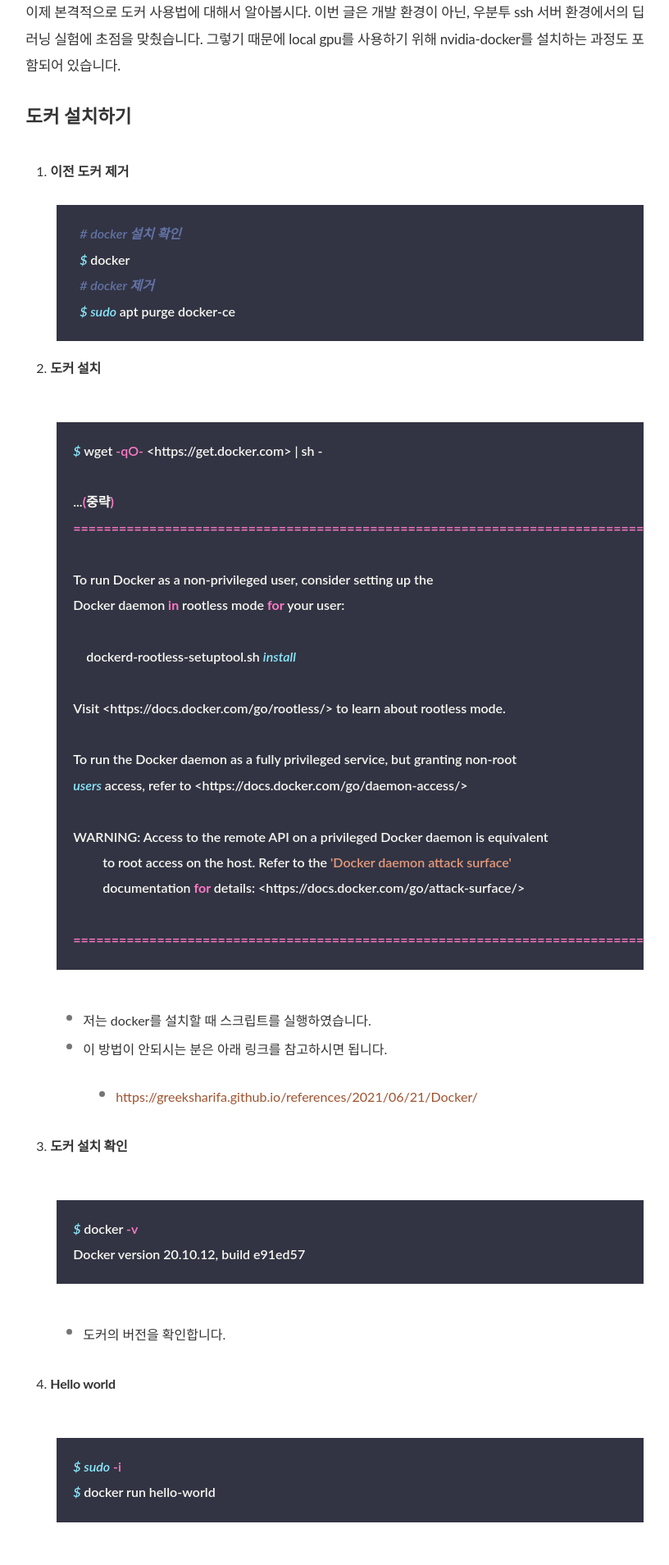
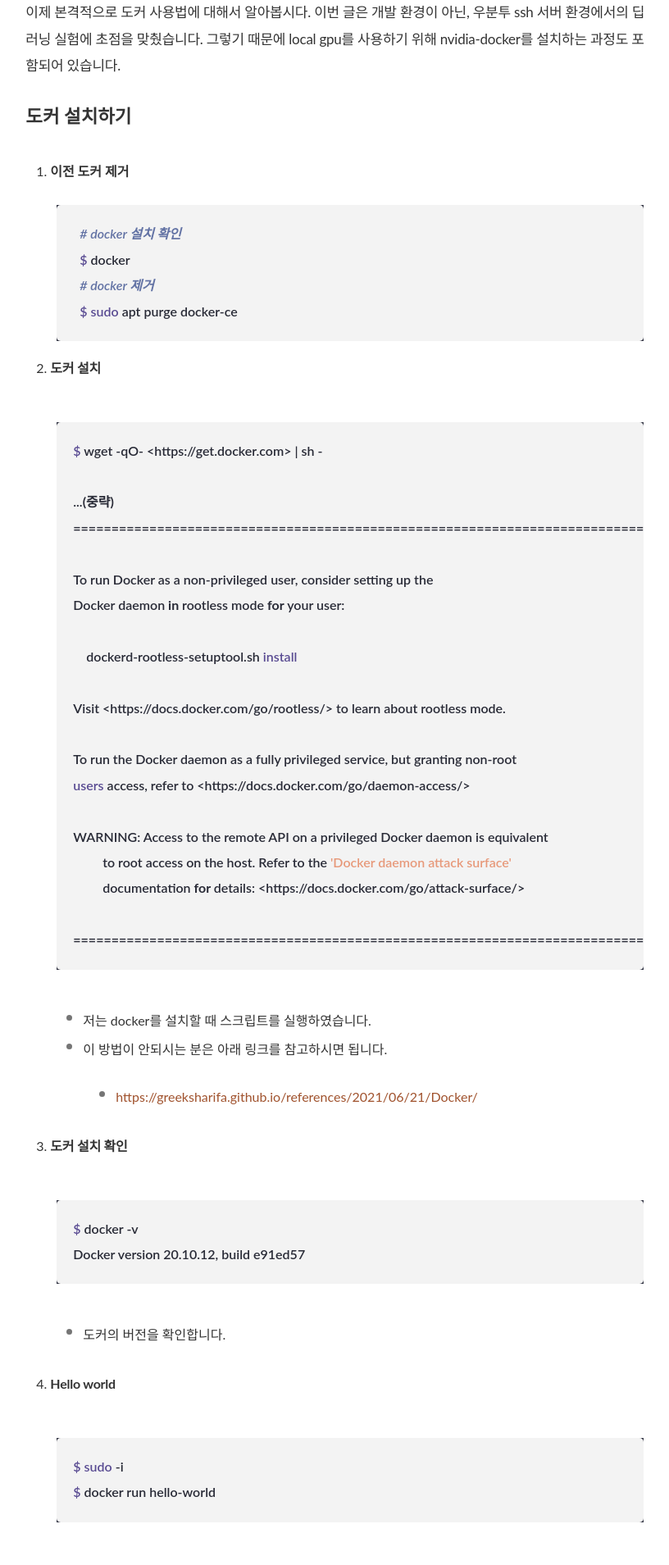
Before and after one commit to PEBpung/PEBpung.github.io, a Jekyll site: the page built from _posts/2022-01-11-Docker-1.md, in a window 1280 px wide. Shown: the part 3714-5623 px from the top of the page at 82% size, without its empty margins (228-1044 px from the left). Built offline with Jekyll 4.4.1, drawn with Linux system fonts in a browser that asks for light colours; nearby versions of some CDN libraries; some web fonts are replaced; comment, search, counter and statistics services are not loaded.

Commit message:
style: code 색상 변경

```diff
--- a/_sass/base/_highlight.scss
+++ b/_sass/base/_highlight.scss
@@ -3,7 +3,7 @@
 $dt-gray: #44475a;       // Current Line & Selection
 $dt-gray-light: #f8f8f2; // Foreground
 $dt-blue: #6272a4;       // Comment
-$dt-cyan: #8be9fd;
+$dt-cyan: #594b92;
 $dt-green: #50fa7b;
 $dt-orange: #ffb86c;
 $dt-pink: #ff79c6;
@@ -11,11 +11,12 @@
 $dt-red: #ff5555;
 $dt-yellow: #f1fa8c;
 $dt-green-light: rgb(172, 229, 145);
+$dt-gray-code: #f3f3f3;
 
 .highlight pre {
     margin-bottom:1.0rem !important;
     margin-top:1.5rem !important;
-    background: #323443 !important;
+    background: $dt-gray-code !important;
     -webkit-font-smoothing: antialiased;
     text-rendering: optimizeLegibility;
     font-family: Menlo, Monaco, Consolas, "Lucida Console", Roboto, Ubuntu, monospace;
@@ -96,8 +97,7 @@
     background: $dt-code-cell-background !important;
     color: $dt-gray-light !important;
     pre, code {
-     background: $dt-code-cell-background;
-     color: $dt-gray-light;
+     color: $dt-gray-dark;
      font-size: 95%;
     }
 
@@ -160,9 +160,6 @@
       text-decoration: underline;
     }
 
-    .bp {
-      font-style: italic;
-    }
 
     .c,
     .ch,
@@ -189,9 +186,7 @@
     }
 
     .kd,
-    .nb,
     .nl,
-    .nv,
     .vc,
     .vg,
     .vi,
@@ -216,7 +211,7 @@
     .kr,
     .nt,
     .ow {
-      color: $dt-pink;
+      color: $dt-gray-dark;
     }
 
     .kc {
```
